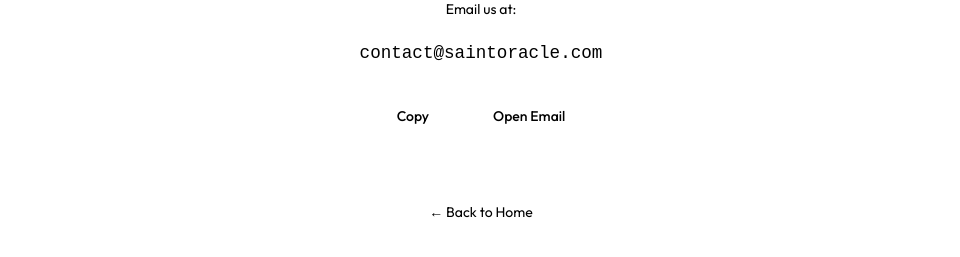
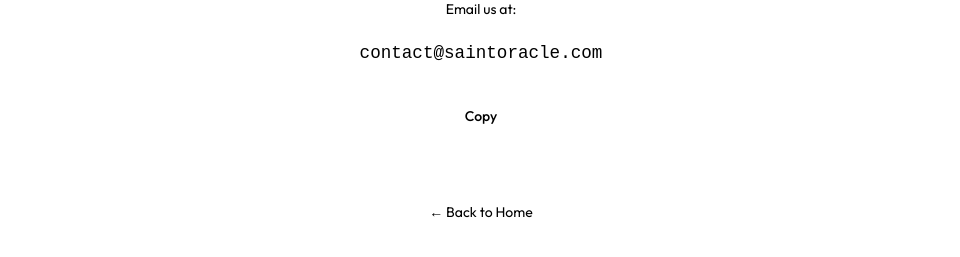
Before and after one commit to saint-oracle/website, a Jekyll site: the page built from contact-us.md, in a window 1280 px wide. Shown: the part 211-468 px from the top of the page, without its empty margins (159-1119 px from the left). Built offline with Jekyll 4.4.1, drawn with Linux system fonts in a browser that asks for light colours.

Commit message:
remove send-email button from contact-us page

```diff
--- a/contact-us.md
+++ b/contact-us.md
@@ -20,11 +20,6 @@ title: Contact Us
                   class="md-outlined-button">
             Copy
           </button>
-
-          <a href="mailto:contact@saintoracle.com"
-             class="md-filled-button">
-            Open Email
-          </a>
         </div>
       </div>
     </div>
```
